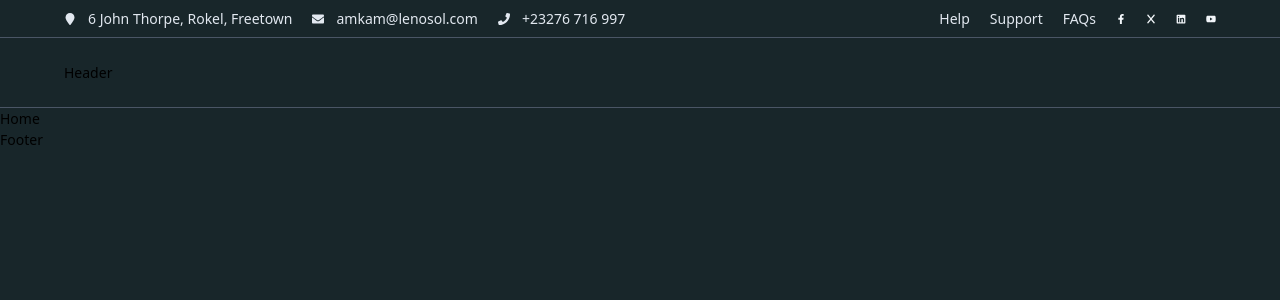
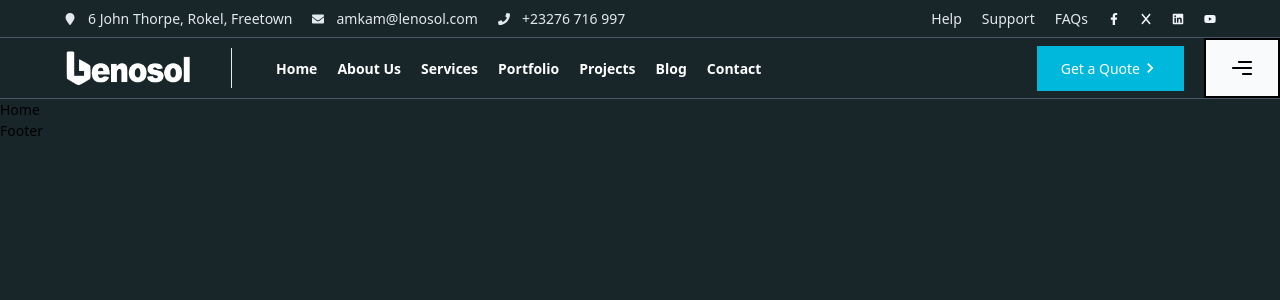
Before and after one commit to AmaduKamara/lenosol.dev, a Next.js app: page / in a window 1280 px wide. Shown: the top 300 px of the page. Built offline with nearby package versions, Linux system fonts and the light colour scheme.

Commit message:
Add navigation header contents and styles

```diff
--- a/app/components/navigation-header.tsx
+++ b/app/components/navigation-header.tsx
@@ -1,11 +1,81 @@
 import React from "react";
 import TopBar from "./top-bar";
+import Link from "next/link";
+import { CgMenuRight } from "react-icons/cg";
+import { MdKeyboardArrowRight } from "react-icons/md";
+
+import lenosol from "../lenosol-logo-white.png";
+import Image from "next/image";
 
 const NavigationHeader = () => {
   return (
     <header>
       <TopBar />
-      <div className='border-t border-b border-gray-600 px-16 py-6'>Header</div>
+      <div className='border-t border-b border-gray-600 pl-16 flex justify-between items-center'>
+        {/* Logo */}
+        <div className='flex items-center gap-5'>
+          <div className='border-r w-42 border-slate-200'>
+            <Image src={lenosol} alt='Lenosol' className='w-32' />
+          </div>
+
+          {/* Nav links */}
+          <ul className='flex gap-5 pl-6'>
+            <li>
+              <Link href='/home' className='text-white font-semibold'>
+                Home
+              </Link>
+            </li>
+            <li>
+              <Link href='/about' className='text-white font-semibold'>
+                About Us
+              </Link>
+            </li>
+            <li>
+              <Link href='/services' className='text-white font-semibold'>
+                Services
+              </Link>
+            </li>
+            <li>
+              <Link href='/portfolio' className='text-white font-semibold'>
+                Portfolio
+              </Link>
+            </li>
+            <li>
+              <Link href='/projects' className='text-white font-semibold'>
+                Projects
+              </Link>
+            </li>
+            <li>
+              <Link href='/blog' className='text-white font-semibold'>
+                Blog
+              </Link>
+            </li>
+            <li>
+              <Link href='/contact' className='text-white font-semibold'>
+                Contact
+              </Link>
+            </li>
+          </ul>
+        </div>
+
+        <div className='flex gap-5 items-center'>
+          <Link
+            href='/quote'
+            className='bg-cyan-500 py-3 px-6 text-white flex items-center'
+          >
+            Get a Quote
+            <MdKeyboardArrowRight size={20} className='text-white' />
+          </Link>
+
+          <button
+            type='button'
+            className=' bg-slate-50 px-6 py-4 border-2 '
+            title='Open menu'
+          >
+            <CgMenuRight size={24} />
+          </button>
+        </div>
+      </div>
     </header>
   );
 };
--- a/app/components/top-bar.tsx
+++ b/app/components/top-bar.tsx
@@ -48,22 +48,22 @@ const TopBar = () => {
           <ul className='flex gap-5 items-center'>
             <li>
               <a href='#'>
-                <FaFacebookF size={10} className='text-slate-100' />
+                <FaFacebookF size={12} className='text-slate-100' />
               </a>
             </li>
             <li>
               <a href='#'>
-                <FaX size={10} className='text-slate-100' />
+                <FaX size={12} className='text-slate-100' />
               </a>
             </li>
             <li>
               <a href='#'>
-                <FaLinkedin size={10} className='text-slate-100' />
+                <FaLinkedin size={12} className='text-slate-100' />
               </a>
             </li>
             <li>
               <a href='#'>
-                <FaYoutube size={10} className='text-slate-100' />
+                <FaYoutube size={12} className='text-slate-100' />
               </a>
             </li>
           </ul>
```
